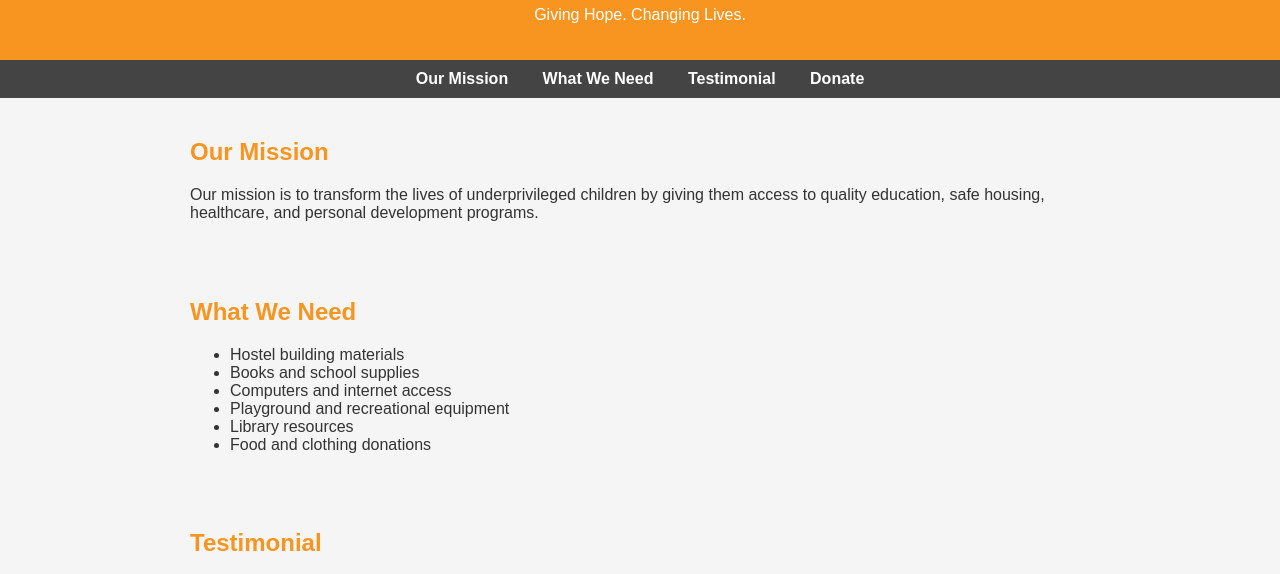
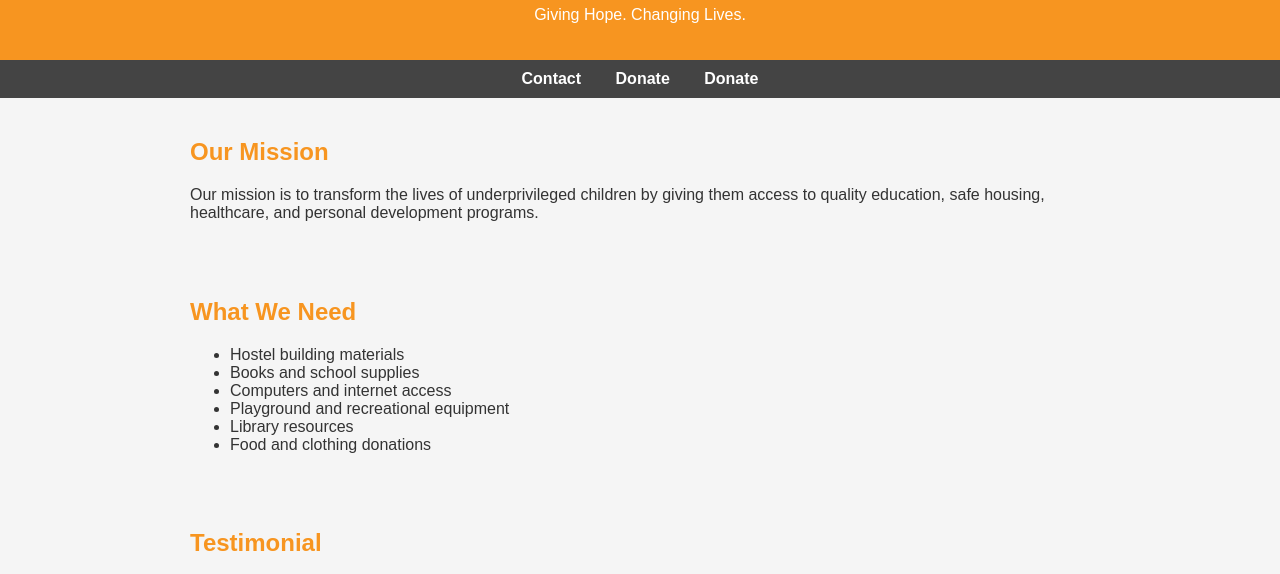
Before and after one commit to helptheneediest/help-the-neediest, a plain HTML site: page index.html in a window 1280 px wide. Shown: the part 198-772 px from the top of the page. Drawn offline with Linux system fonts and the light colour scheme.

Commit message:
Update index.html

```diff
--- a/index.html
+++ b/index.html
@@ -79,10 +79,9 @@
 </header>
 
 <nav>
-  <a href="#mission">Our Mission</a>
-  <a href="#needs">What We Need</a>
-  <a href="#testimonial">Testimonial</a>
+  <a herf="Contact">Contact</a>
   <a href="#donate">Donate</a>
+  <a herf="About">Donate</a>
 </nav>
 
 <section id="mission">
```
